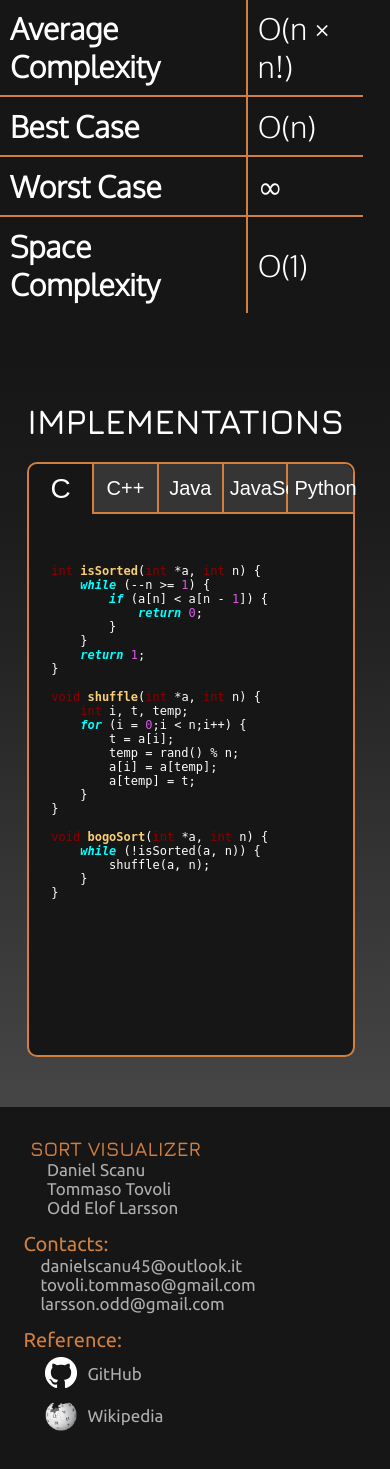
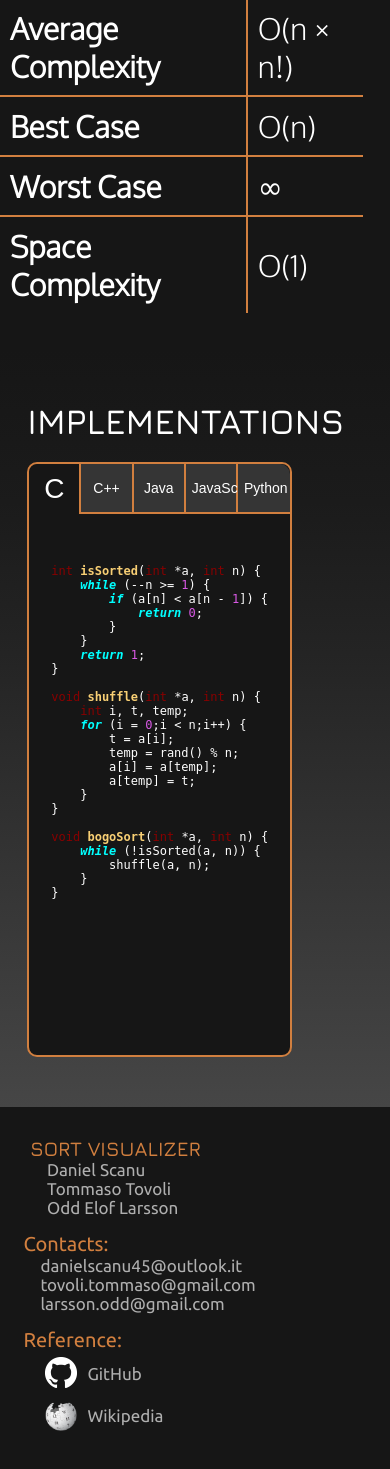
Before and after one commit to Myphz/sortvisualizer, a Flask app: page /bogosort/ in a window 390 px wide. Shown: the part 1320-2789 px from the top of the page. Run offline with Flask 2, Linux system fonts and the light colour scheme; some libraries are stand-ins or nearby versions; some web fonts are replaced.

Commit message:
Mobile fixes

```diff
--- a/static/css/base_sort.css
+++ b/static/css/base_sort.css
@@ -279,7 +279,7 @@ body {
 @media only screen and (max-width: 1100px) {
     #menu-code {
         font-size: 12px;
-        max-width: 100vw;
+        max-width: 95vw;
     }
 }
 
@@ -307,6 +307,12 @@ body {
     background-color: rgb(53, 53, 53);
     outline: none;
     transition: 0.2s;
+}
+
+@media only screen and (max-width: 1100px) {
+    .menu-btns button {
+        font-size: 14px;
+    }
 }
 
 .menu-btns button:first-child {
```
